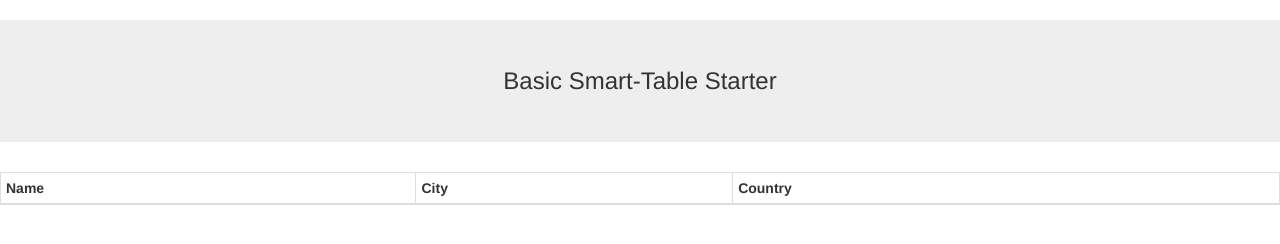
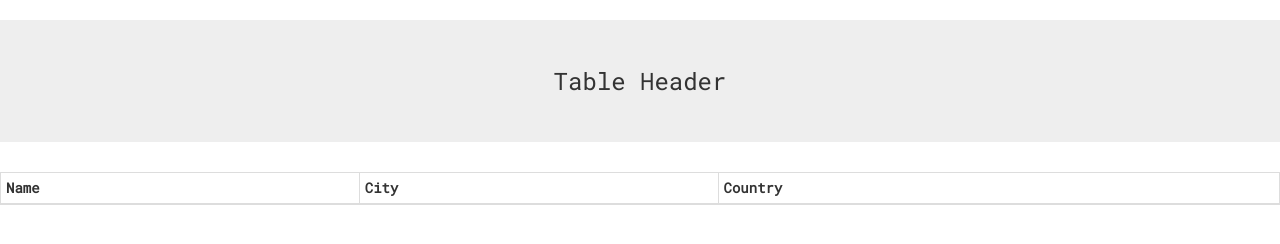
Before and after one commit to Sammyjroberts/ajaxtableang, a plain HTML site: page index.html in a window 1280 px wide. Drawn offline with nearby package versions, Linux system fonts and the light colour scheme; no server answers.

Commit message:
Changed Default font to Roboto

```diff
--- a/index.html
+++ b/index.html
@@ -7,10 +7,11 @@
     <script src="smart-table.debug.js"></script>
     <script src="lrInfiniteScrollPlugin.js"></script>
     <link rel="stylesheet" href="style.css" />
+    <link href='https://fonts.googleapis.com/css?family=Roboto+Mono' rel='stylesheet' type='text/css'>
 </head>
 
 <body ng-controller="mainCtrl">
-<h3 class="jumbotron centered-text">Basic Smart-Table Starter</h3>
+<h3 class="jumbotron centered-text">Table Header</h3>
 <table st-table="rowCollection" class="table table-striped table-bordered table-condensed table-responsive">
     <thead>
     <tr>
--- a/style.css
+++ b/style.css
@@ -1,3 +1,6 @@
 .centered-text {
    text-align: center;
 }
+body{
+    font-family: 'Roboto Mono', sans-serif;
+}
```
